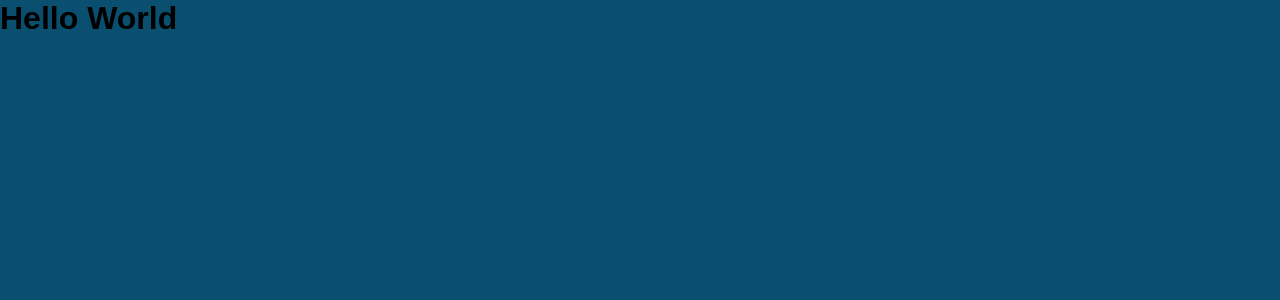
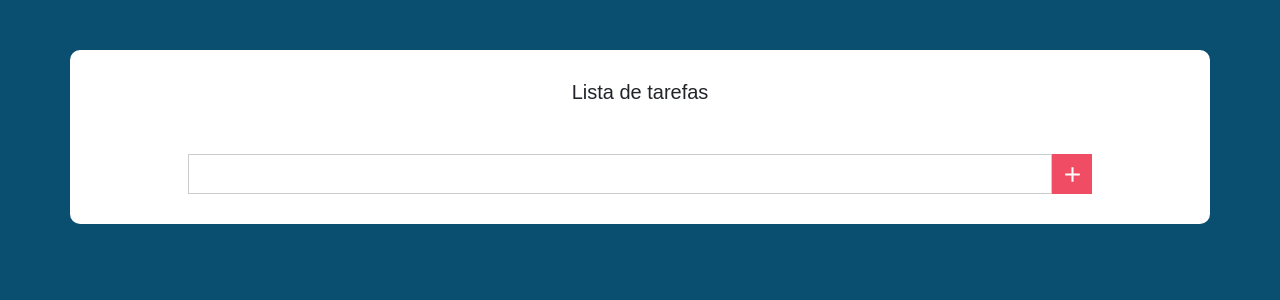
Before and after one commit to Juan-Severiano/react-luizomf, a React (Create React App) app: page / in a window 1280 px wide. Shown: the top 300 px of the page. Built offline with nearby package versions, Linux system fonts and the light colour scheme.

Commit message:
primeira alua de components, form adicionado, estilos adicionados

```diff
--- a/public/index.html
+++ b/public/index.html
@@ -4,11 +4,18 @@
 <head>
   <meta charset="utf-8" />
   <meta name="viewport" content="width=device-width, initial-scale=1" />
+  <link href="https://cdn.jsdelivr.net/npm/bootstrap@5.3.0/dist/css/bootstrap.min.css" rel="stylesheet"
+    integrity="sha384-9ndCyUaIbzAi2FUVXJi0CjmCapSmO7SnpJef0486qhLnuZ2cdeRhO02iuK6FUUVM" crossorigin="anonymous">
+
   <title>Lista de Tarefas</title>
 </head>
 
 <body>
   <div id="root"></div>
+
+  <script src="https://cdn.jsdelivr.net/npm/bootstrap@5.3.0/dist/js/bootstrap.bundle.min.js"
+    integrity="sha384-geWF76RCwLtnZ8qwWowPQNguL3RmwHVBC9FhGdlKrxdiJJigb/j/68SIy3Te4Bkz"
+    crossorigin="anonymous"></script>
 </body>
 
 </html>
--- a/src/App.js
+++ b/src/App.js
@@ -1,6 +1,7 @@
 import React from 'react'
 import './App.css'
+import Main from './components/Main'
 
 export default function App() {
-  return <h1>Hello World</h1>
+  return <Main />
 }
--- /dev/null
+++ b/src/components/Main.css
@@ -0,0 +1,39 @@
+.main {
+  background-color: white;
+  padding: 30px;
+  margin: 50px auto;
+  border-radius: 10px;
+}
+
+.main h1 {
+  font-size: 20px;
+  text-align: center;
+  padding-bottom: 20px;
+}
+
+.form {
+  margin-top: 30px;
+  display: flex;
+  align-items: center;
+  justify-content: center;
+}
+
+.form input[type="text"] {
+  height: 40px;
+  padding: 0 20px;
+  font-size: 20px;
+  border: 1px solid #ccc;
+  min-width: 80%;
+}
+
+.form button {
+  border: none;
+  height: 40px;
+  width: 40px;
+  background-color: #f04c64;
+  color: #fff;
+  font-size: 25px;
+  display: flex;
+  align-items: center;
+  justify-content: center;
+}
--- /dev/null
+++ b/src/components/Main.js
@@ -0,0 +1,37 @@
+import React, { Component } from 'react'
+import { BiPlus } from 'react-icons/bi'
+import './Main.css'
+
+export default class Main extends Component {
+    state = {
+        newTask: '',
+    }
+
+    handleChange = e => {
+        this.setState({
+            newTask: e.target.value
+        })
+    }
+
+
+    render() {
+        const { newTask } = this.state
+
+        return (
+            <div className='container main'>
+                <h1>Lista de tarefas</h1>
+
+                <form action="#" className='form'>
+                    <input
+                    onChange={this.handleChange}
+                    type="text"
+                    value={ newTask }
+                     />
+                    <button type='submit'>
+                        <BiPlus />
+                    </button>
+                </form>
+            </div>
+        )
+    }
+}
```
Also changed, not shown: package.json (+1 -9 lines), .eslintrc.js (deleted), 1 other file (tests, documents, lock files or other folders).
